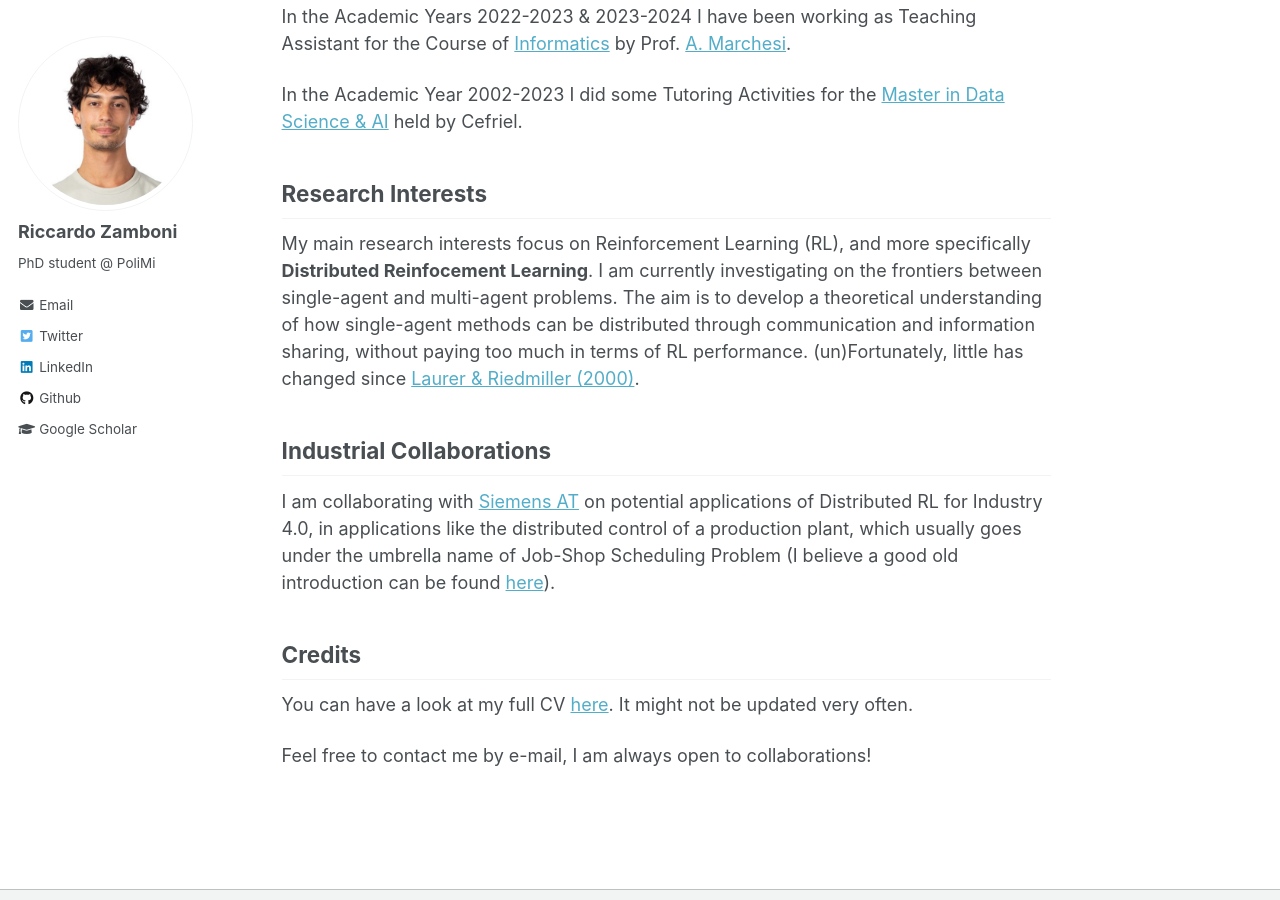
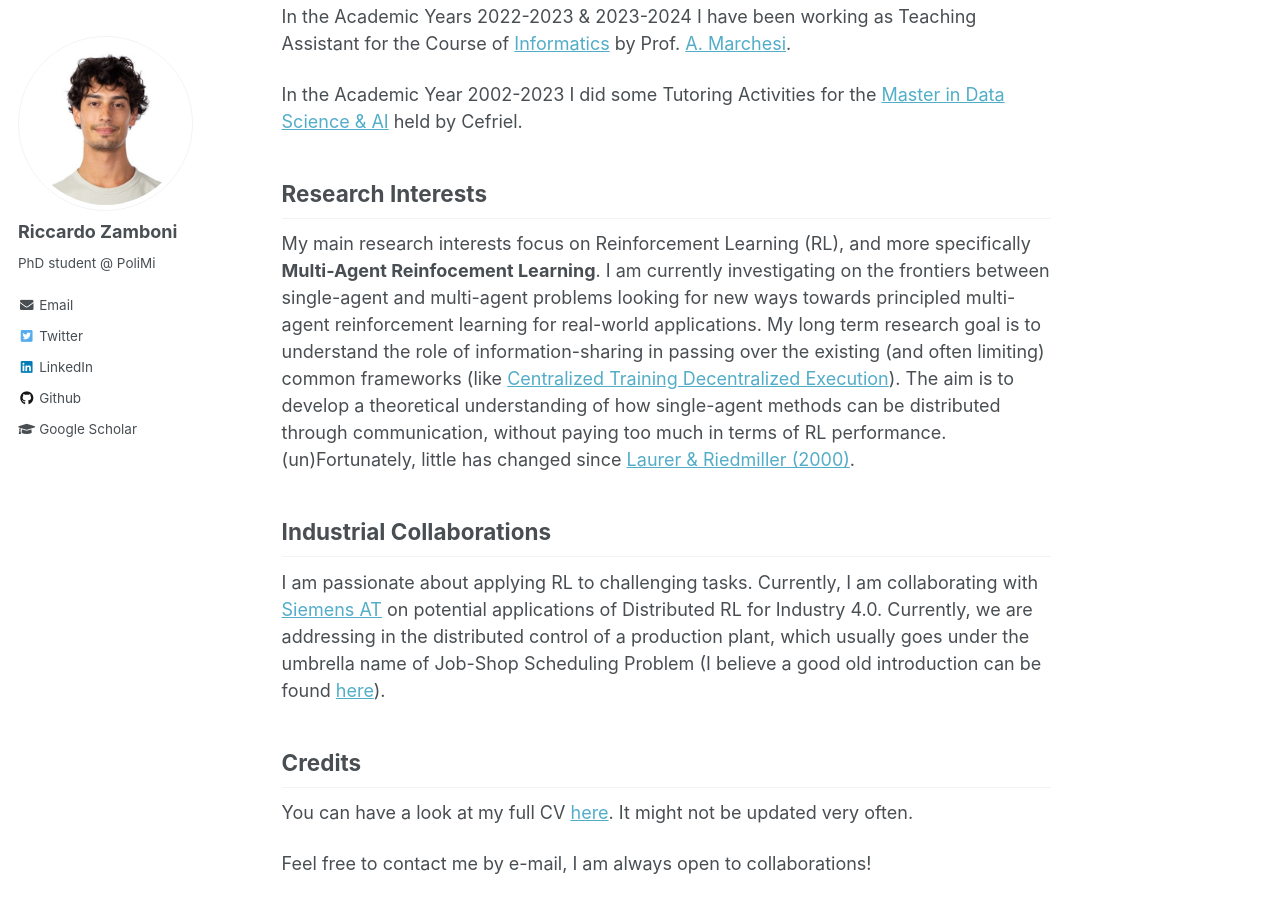
Before and after one commit to RiccZamboni/ricczamboni.github.io, a Jekyll site: the page built from _pages/about.md, in a window 1280 px wide and 900 px high, scrolled down 867 px. Built offline with Jekyll 4.4.1, drawn with Linux system fonts in a browser that asks for light colours; some of the changed text lies outside the part shown.

Commit message:
update about

```diff
--- a/_pages/about.md
+++ b/_pages/about.md
@@ -8,12 +8,12 @@ redirect_from:
   - /about.html
 ---
 
-Brief Intro
+Briefly
 ---
-I am a PhD Student since May 2022, working on Reinforcement Learning under the supervision of Prof. [Marcello Restelli](http://home.deib.polimi.it/restelli/MyWebSite/index.shtml), at the Department of Electronics, Informatics and Bio-engineering
+I am a PhD Student, working on (Multi-Agent) Reinforcement Learning under the supervision of Prof. [Marcello Restelli](http://home.deib.polimi.it/restelli/MyWebSite/index.shtml), at the Department of Electronics, Informatics and Bio-engineering
 ([DEIB](https://www.deib.polimi.it/)) of Politecnico di Milano.
 
-Some History
+Before
 ---
 Between 2019 and 2022 I worked first as a R&D Control Engineer for [e-Novia](https://e-novia.it/), then briefly as an Embedded SW Engineer for [Kalpa](https://www.kalpa.it/), and finally as a Research Scholar at [DEIB](https://www.deib.polimi.it/) working on Distributed Methods for Industry 4.0.
 
@@ -30,11 +30,12 @@ In the Academic Year 2002-2023 I did some Tutoring Activities for the [Master in
 
 Research Interests
 ---
-My main research interests focus on Reinforcement Learning (RL), and more specifically <b>Distributed Reinfocement Learning</b>. I am currently investigating on the frontiers between single-agent and multi-agent problems. The aim is to develop a theoretical understanding of how single-agent methods can be distributed through communication and information sharing, without paying too much in terms of RL performance. (un)Fortunately, little has changed since [Laurer & Riedmiller (2000)](https://dl.acm.org/doi/10.5555/645529.658113).
+My main research interests focus on Reinforcement Learning (RL), and more specifically <b>Multi-Agent Reinfocement Learning</b>. I am currently investigating on the frontiers between single-agent and multi-agent problems looking for new ways towards principled multi-agent reinforcement learning for real-world applications.
+My long term research goal is to understand the role of information-sharing in passing over the existing (and often limiting) common frameworks (like [Centralized Training Decentralized Execution](https://www.marl-book.com/download/marl-book.pdf)). The aim is to develop a theoretical understanding of how single-agent methods can be distributed through communication, without paying too much in terms of RL performance. (un)Fortunately, little has changed since [Laurer & Riedmiller (2000)](https://dl.acm.org/doi/10.5555/645529.658113).
 
 Industrial Collaborations
 ---
-I am collaborating with [Siemens AT](https://new.siemens.com/at/de.html) on potential applications of Distributed RL for Industry 4.0, in applications like the distributed control of a production plant, which usually goes under the umbrella name of Job-Shop Scheduling Problem (I believe a good old introduction can be found [here](https://d-nb.info/996018298/34)).
+I am passionate about applying RL to challenging tasks. Currently, I am collaborating with [Siemens AT](https://new.siemens.com/at/de.html) on potential applications of Distributed RL for Industry 4.0. Currently, we are addressing in the distributed control of a production plant, which usually goes under the umbrella name of Job-Shop Scheduling Problem (I believe a good old introduction can be found [here](https://d-nb.info/996018298/34)).
 
 Credits
 ---
```
